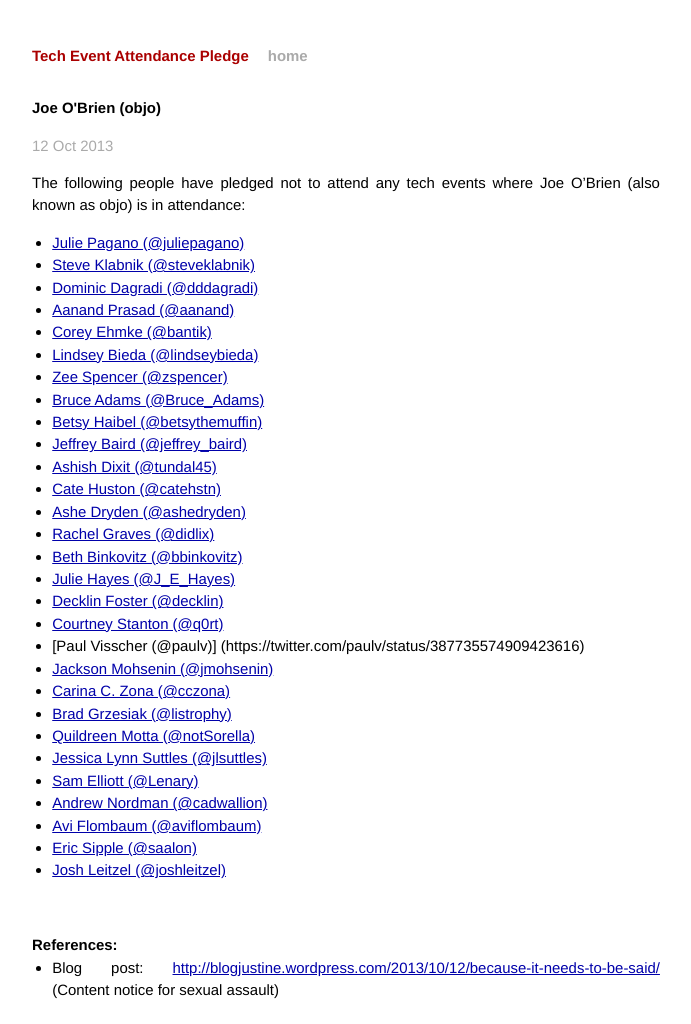
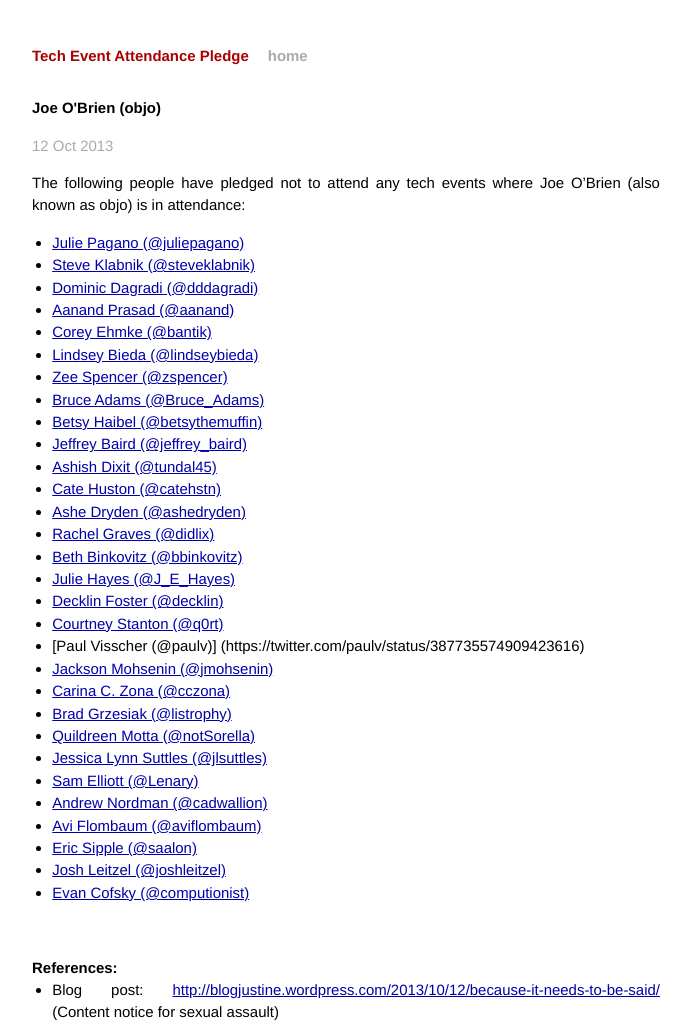
Before and after one commit to techtektek/tech-event-attendance-pledge.github.io, a Jekyll site: the page built from _posts/2013-10-12-objo.markdown, in a window 1280 px wide. Shown: the whole page, without its empty margins (294-985 px from the left). Built offline with Jekyll 4.4.1, drawn with Linux system fonts in a browser that asks for light colours; Markdown is read by kramdown in place of the engine named in the settings; before the commit the page ends 1001 px from its top, so only the background shows below that.

Commit message:
Adding computionist.

```diff
--- a/_posts/2013-10-12-objo.markdown
+++ b/_posts/2013-10-12-objo.markdown
@@ -37,6 +37,7 @@ O'Brien (also known as objo) is in attendance:
 * [Avi Flombaum (@aviflombaum)](https://twitter.com/aviflombaum/status/389092903634882561)
 * [Eric Sipple (@saalon)](https://github.com/tech-event-attendance-pledge/tech-event-attendance-pledge.github.io/issues/15)
 * [Josh Leitzel (@joshleitzel)](https://twitter.com/joshleitzel/status/389093619858042881)
+* [Evan Cofsky (@computionist)](https://twitter.com/computionist/status/389097032121454594)
 
 <br/>
 
```
